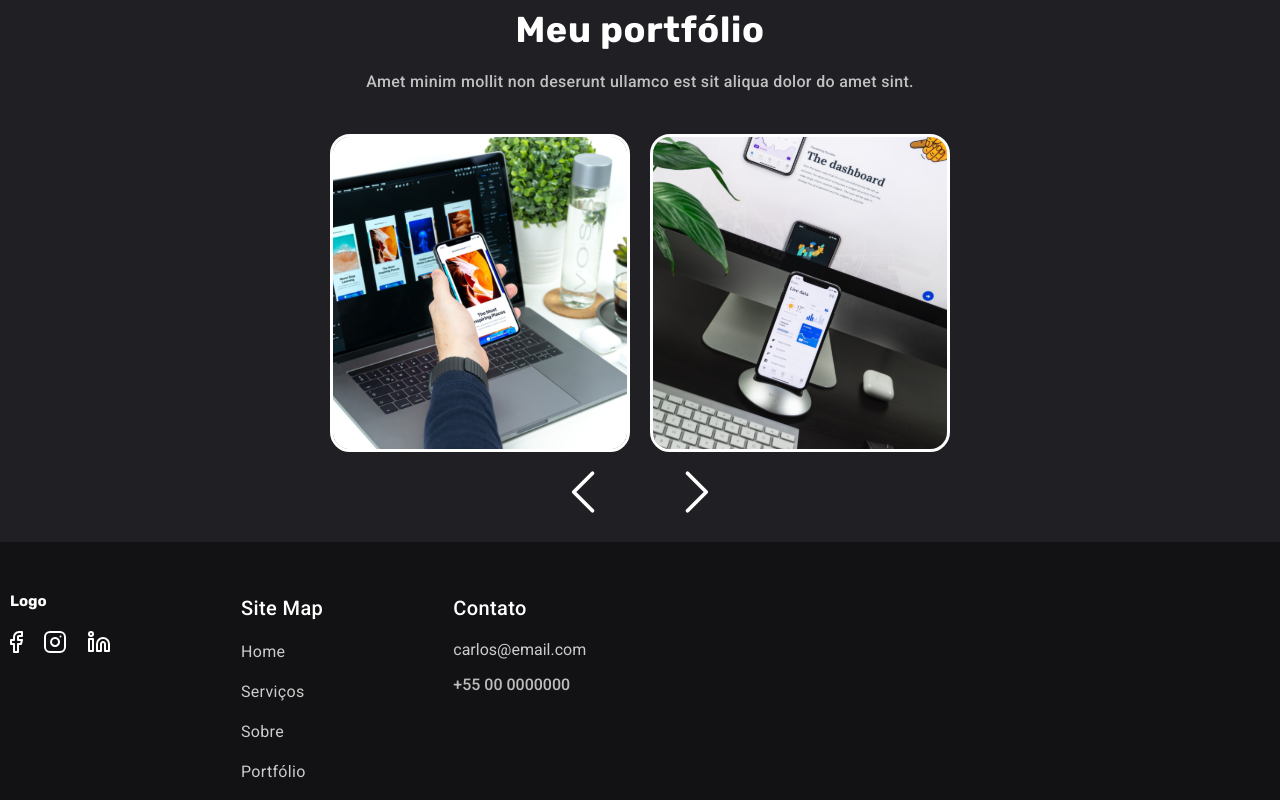
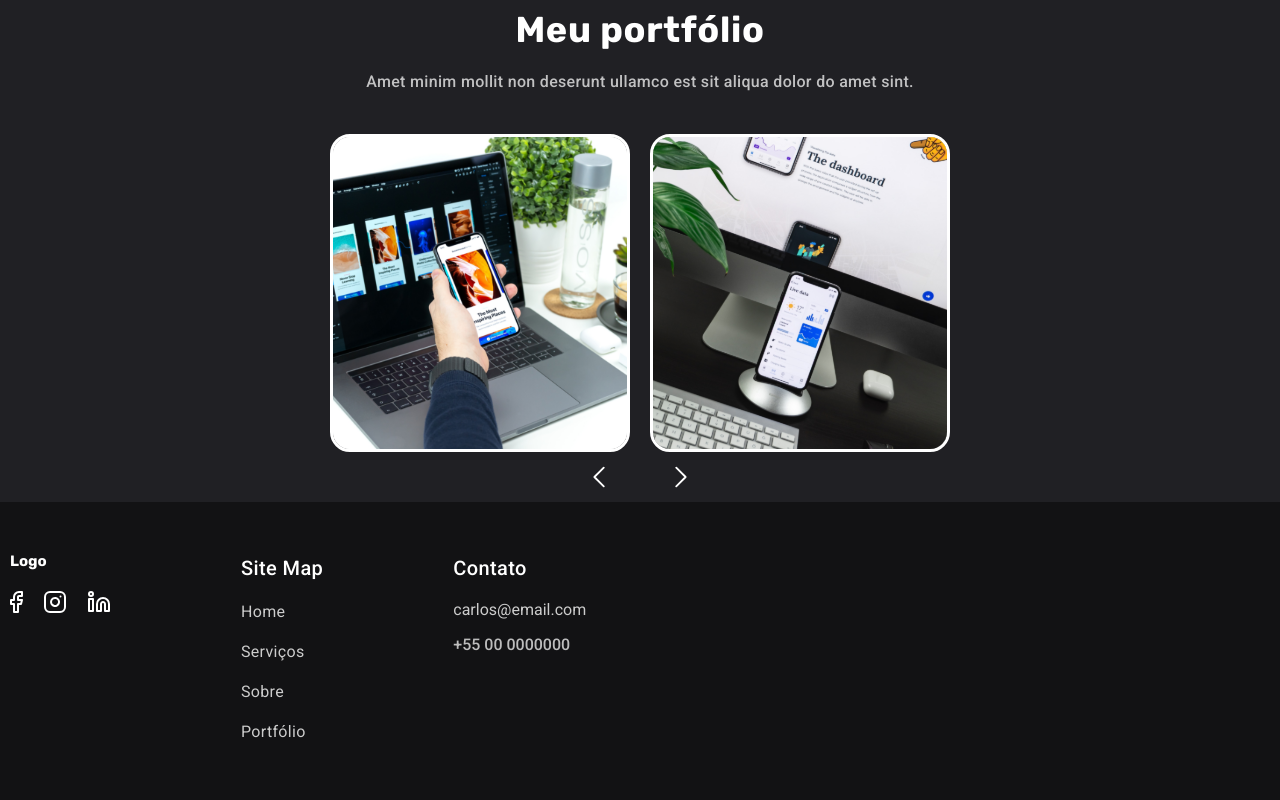
Before and after one commit to auggustus6/iniciodesign-web, a React (Vite) app: page / in a window 1280 px wide. Shown: the part 4250-5050 px from the top of the page. After the commit the page ends 5010 px from the top, so only its background shows below. Built offline with nearby package versions, Linux system fonts and the light colour scheme.

Commit message:
Fix items mobile

```diff
--- a/src/components/NavBar/NavBar.module.css
+++ b/src/components/NavBar/NavBar.module.css
@@ -48,7 +48,7 @@ a {
     display: none;
   }
   .nav {
-    padding: 3rem 1rem 3rem 1rem;
+
     width: 100%;
     position: fixed;
     top: 0;
--- a/src/components/PortDesck/PortDesk.module.css
+++ b/src/components/PortDesck/PortDesk.module.css
@@ -26,7 +26,7 @@
   align-items: center;
   justify-content: center;
   gap: 5rem;
-  margin-bottom: 2rem;
+  margin-bottom: 1rem;
 }
 .container .buttons button {
   background: transparent;
@@ -36,7 +36,7 @@
 }
 
 .container .buttons button img {
-  width: 6rem;
+  width: 3rem;
 }
 
 .container .buttons button:first-child img {
--- a/src/components/Portfolio/Portfolio.jsx
+++ b/src/components/Portfolio/Portfolio.jsx
@@ -1,7 +1,5 @@
 import PortDesk from "../PortDesck/PortDesk";
-import Slider from "../Slider/Slider";
 import styles from "./Portfolio.module.css";
-import { useState, useEffect } from "react";
 
 const Portfolio = () => {
   return (
```
